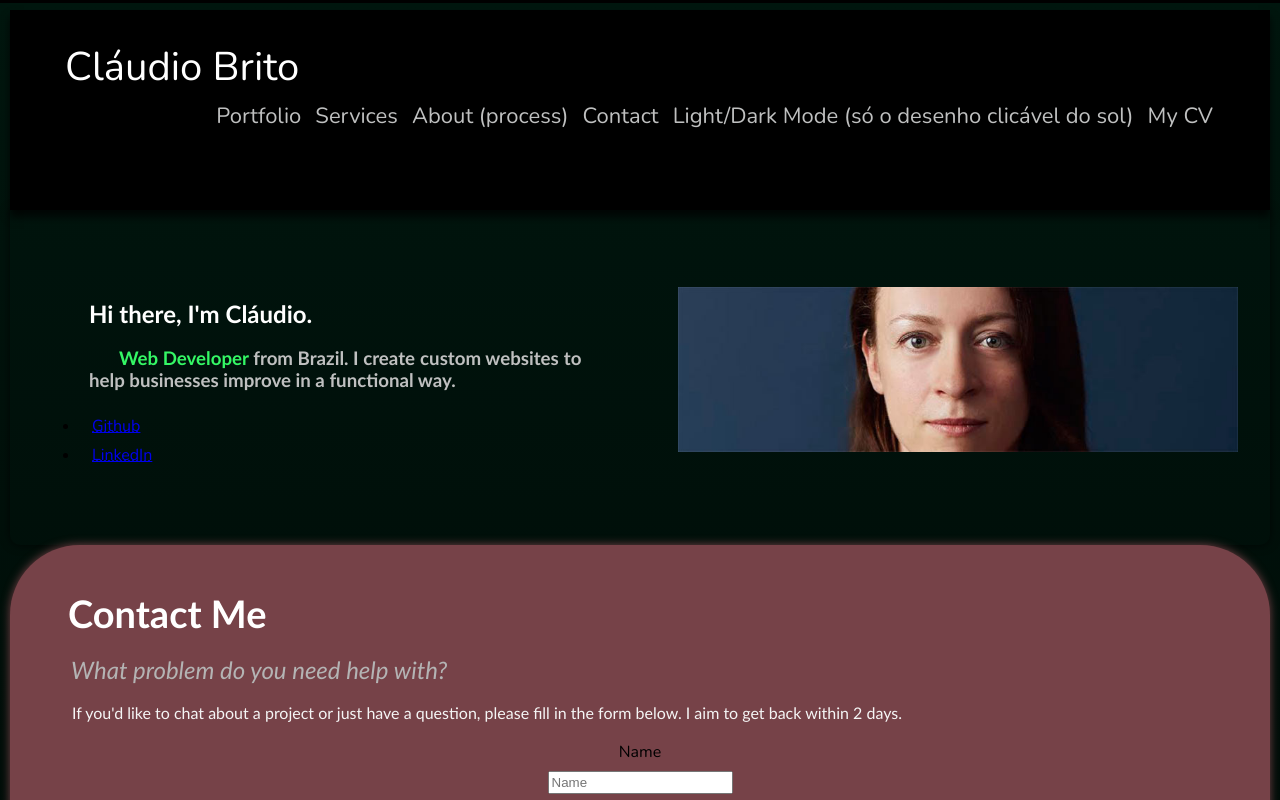
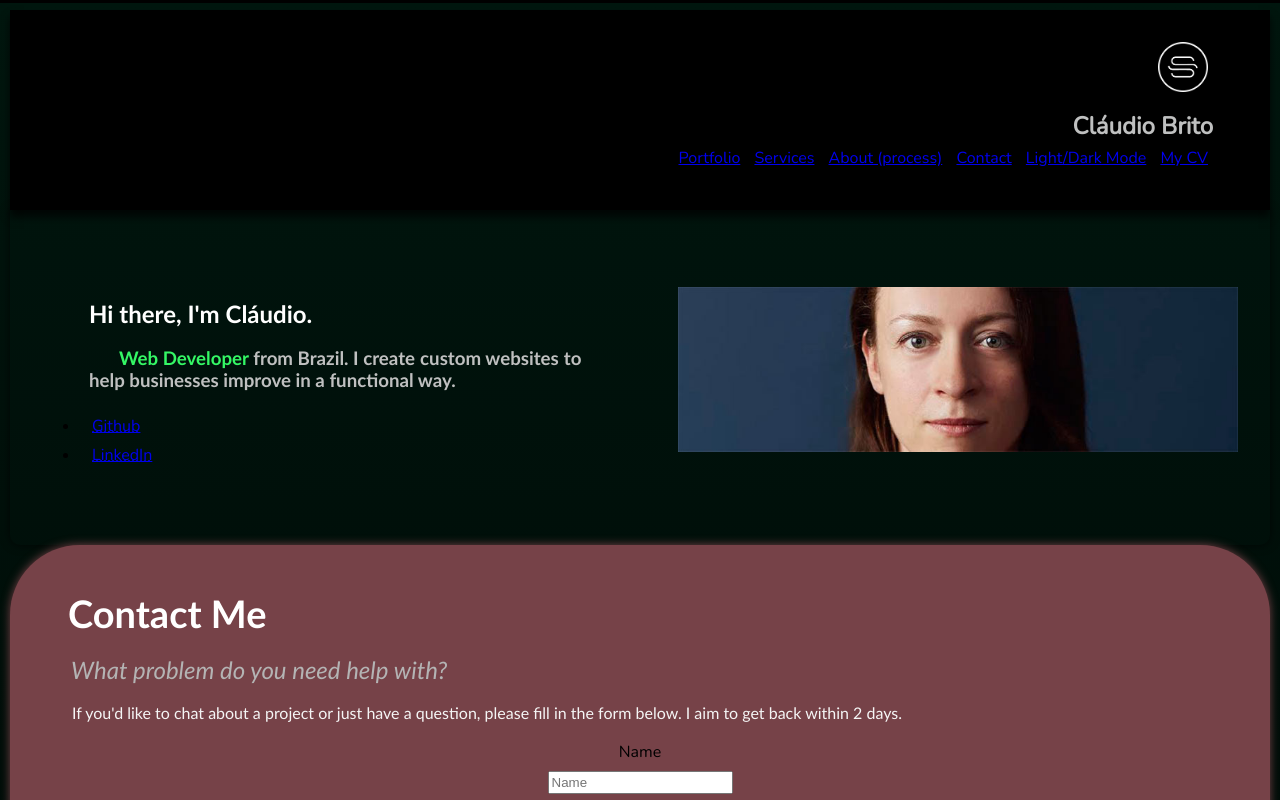
Before and after one commit to claudiobritof/HTML-exs, a plain HTML site: page ex021 extra/portfolio.html in a window 1280 px wide. Shown: the top 800 px of the page. Drawn offline with nearby package versions, Linux system fonts and the light colour scheme.

Commit message:
Update portfolio.html

```diff
--- a/ex021 extra/portfolio.html
+++ b/ex021 extra/portfolio.html
@@ -11,14 +11,17 @@
 </head>
 <body>
     <header>
-        <h1>Cláudio Brito</h1>
         <nav>
-            <a href="#" target="_blank">Portfolio</a>
-            <a href="#" target="_blank">Services</a>
-            <a href="#" target="_blank">About (process)</a>
-            <a href="#" target="_blank">Contact</a>
-            <a href="#" target="_self">Light/Dark Mode (só o desenho clicável do sol)</a>
-            <a href="#" target="_blank">My CV</a>
+            <a href="#"><img src="imagens/Logo Sena (Ícone cropped).png" alt="Logo" style="height: 50px;"></a>
+            <h1>Cláudio Brito</h1>
+            <span>
+                <a href="#" target="_blank">Portfolio</a>
+                <a href="#" target="_blank">Services</a>
+                <a href="#" target="_blank">About (process)</a>
+                <a href="#" target="_blank">Contact</a>
+                <a href="#" target="_self">Light/Dark Mode</a> <!--Só o desenho clicável do Sol-->
+                <a href="#" target="_blank">My CV</a>
+            </span>
         </nav>
 
     </header>
@@ -96,7 +99,7 @@
     <div class="video"><iframe width="560" height="315" src="https://www.youtube.com/embed/NN7YEIlc-Oc" title="YouTube video player" frameborder="0" allow="accelerometer; autoplay; clipboard-write; encrypted-media; gyroscope; picture-in-picture" allowfullscreen></iframe></div>
 
     <footer>
-        <p>Website created by<a href="https://www.linkedin.com/in/claudiobritof/" target="_blank">Cláudio</a>for professional purposes. © Copyright 2022.</p>
+        <p>Website created by<a href="https://www.linkedin.com/in/claudiobritof/" target="_blank">Cláudio</a>for professional purposes. © Copyright 2022</p>
     </footer>
 </body>
 </html>
```
